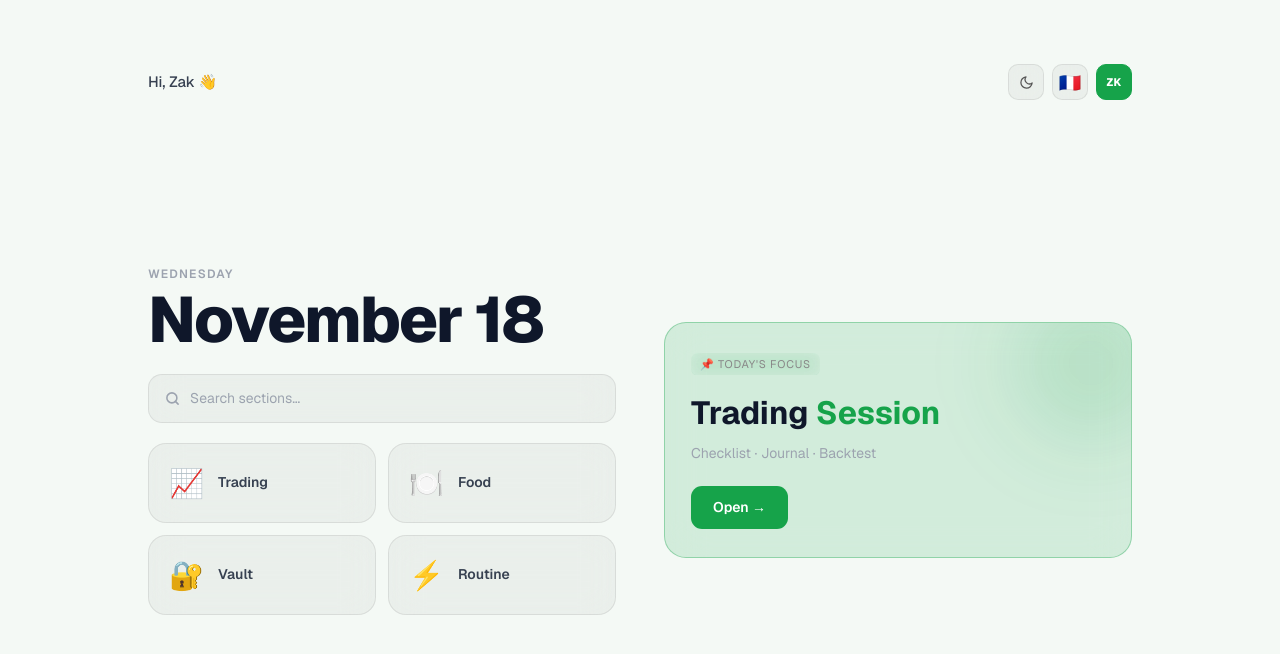
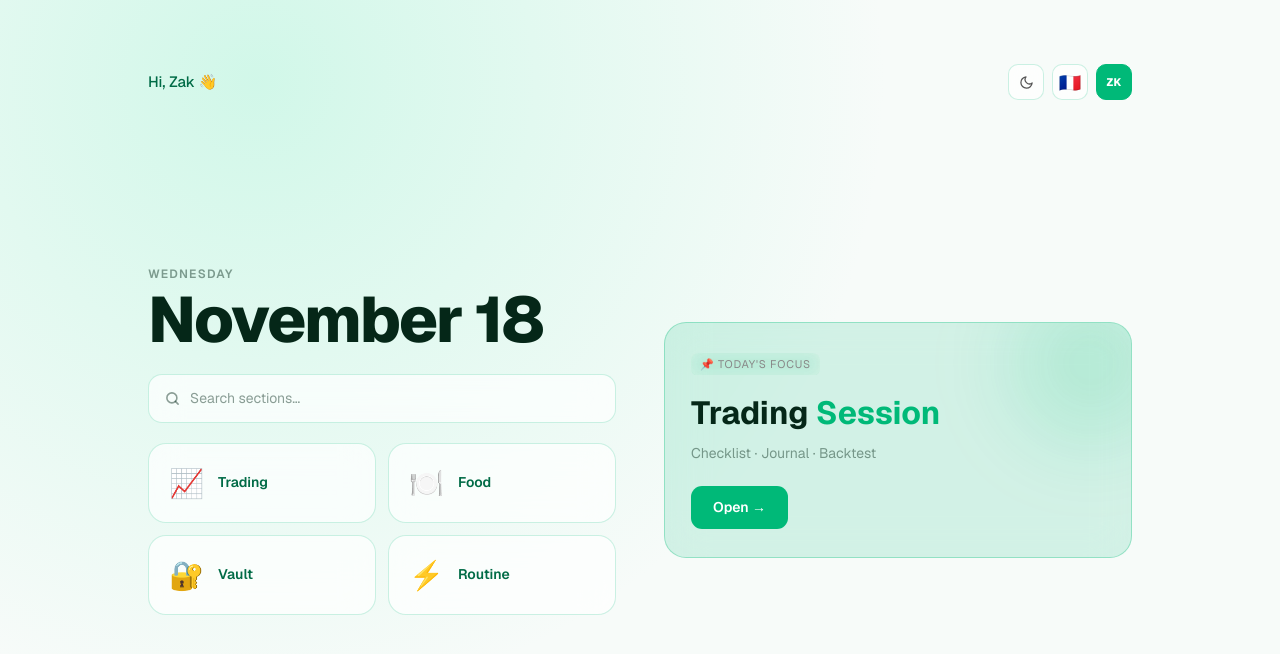
Before and after one commit to KrimaaZ/mysite, a Next.js app: page / in a window 1280 px wide. Shown: the top 654 px of the page. Built offline with nearby package versions, Linux system fonts and the light colour scheme.

Commit message:
Landing: apply dark/light Trading Pro palette (emerald green system)
Co-Authored-By: Claude Sonnet 4.6 <noreply@anthropic.com>

```diff
--- a/app/page.tsx
+++ b/app/page.tsx
@@ -41,19 +41,23 @@ export default function LandingPage() {
   const { theme, toggle: toggleTheme, dark, toggleDark } = useTheme()
   const isSB = theme === 'sb'
 
-  const accent       = isSB ? '#FF2D95' : '#16a34a'
-  const accentGlow   = isSB ? 'rgba(255,45,149,0.18)' : 'rgba(22,163,74,0.15)'
-  const accentBorder = isSB ? 'rgba(255,45,149,0.35)' : 'rgba(22,163,74,0.35)'
+  const accent       = isSB ? '#FF2D95' : (dark ? '#00D995' : '#00B978')
+  const accentGlow   = isSB ? 'rgba(255,45,149,0.18)' : (dark ? 'rgba(0,217,149,0.15)' : 'rgba(0,185,120,0.15)')
+  const accentBorder = isSB ? 'rgba(255,45,149,0.35)' : (dark ? 'rgba(0,217,149,0.35)' : 'rgba(0,185,120,0.3)')
 
-  const bgDark  = `radial-gradient(circle at 20% 10%, ${isSB ? 'rgba(255,45,149,0.13)' : 'rgba(34,197,94,0.11)'} 0%, transparent 45%), radial-gradient(circle at 80% 80%, ${isSB ? 'rgba(255,45,149,0.08)' : 'rgba(34,197,94,0.07)'} 0%, transparent 45%), #000`
-  const bgLight = isSB ? '#fdf2f8' : '#f4f9f5'
-  const bg      = dark ? bgDark : bgLight
+  const bgDark  = isSB
+    ? `radial-gradient(circle at 20% 10%, rgba(255,45,149,0.13) 0%, transparent 45%), radial-gradient(circle at 80% 80%, rgba(255,45,149,0.08) 0%, transparent 45%), #000`
+    : `radial-gradient(circle at 15% 15%, rgba(0,107,70,0.5) 0%, transparent 50%), radial-gradient(circle at 85% 85%, rgba(5,39,24,0.8) 0%, transparent 50%), #020A08`
+  const bgLight = isSB
+    ? '#fdf2f8'
+    : `radial-gradient(circle at 20% 10%, rgba(184,245,222,0.6) 0%, transparent 50%), #F7FBF9`
+  const bg = dark ? bgDark : bgLight
 
-  const textPrimary = dark ? '#fff'  : '#0f172a'
-  const textSub     = dark ? '#ccc'  : '#374151'
-  const textMuted   = dark ? '#555'  : '#9ca3af'
-  const cardBg      = dark ? 'rgba(255,255,255,0.05)' : 'rgba(0,0,0,0.04)'
-  const cardBorder  = dark ? 'rgba(255,255,255,0.1)'  : 'rgba(0,0,0,0.08)'
+  const textPrimary = dark ? '#F5F7F6' : '#052718'
+  const textSub     = dark ? '#B8FFB4' : '#006B46'
+  const textMuted   = dark ? 'rgba(245,247,246,0.4)' : 'rgba(5,39,24,0.45)'
+  const cardBg      = dark ? 'rgba(255,255,255,0.05)' : 'rgba(255,255,255,0.7)'
+  const cardBorder  = dark ? 'rgba(0,217,149,0.15)'   : 'rgba(0,185,120,0.2)'
 
   const now     = new Date()
   const weekday = now.toLocaleDateString('en-US', { weekday: 'long' })
```
